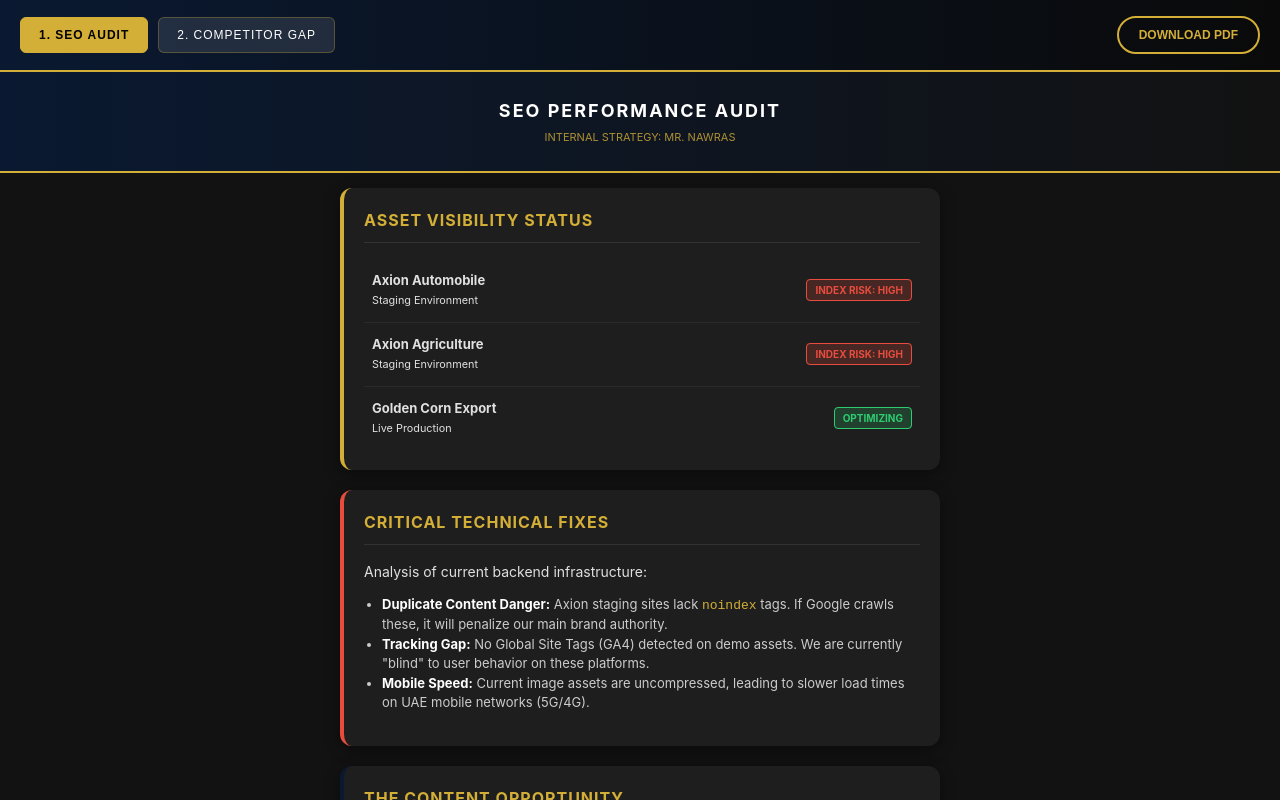
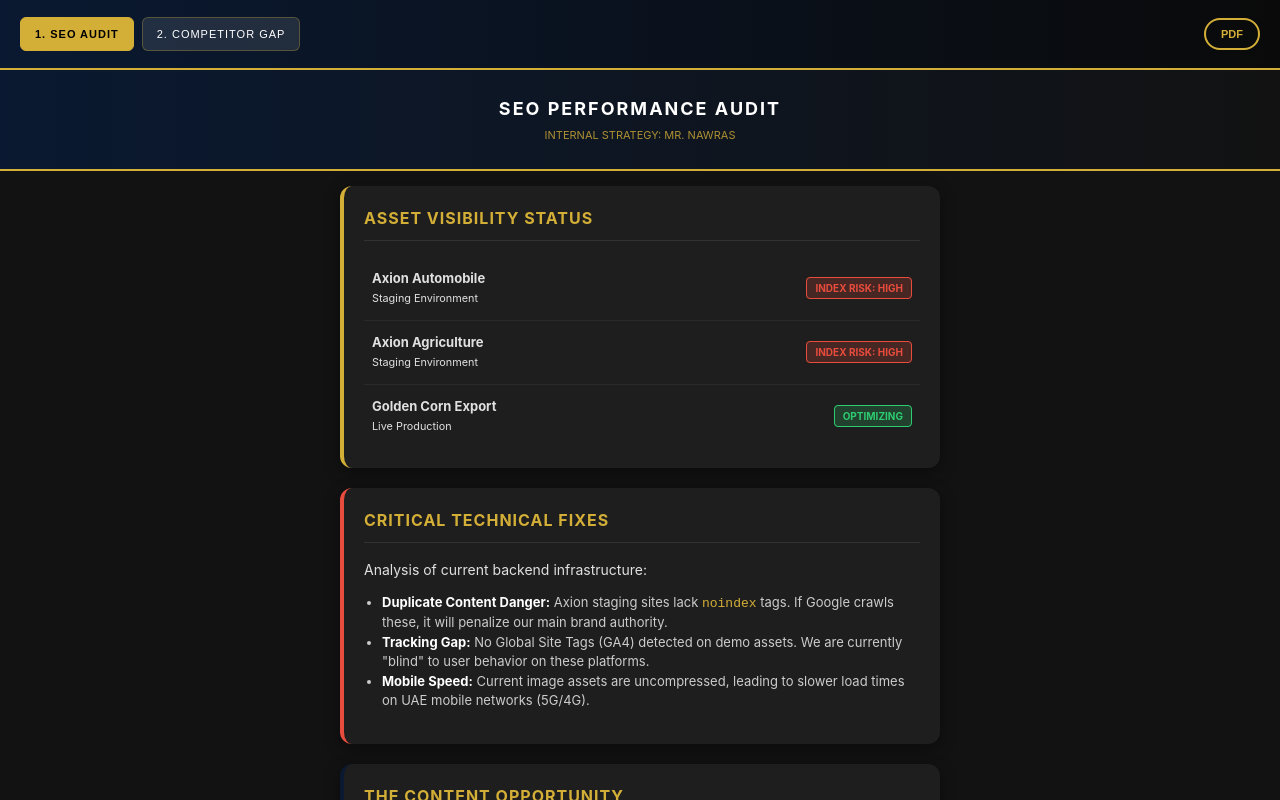
Before and after one commit to Alaa-Taifour/presentation, a plain HTML site: page index.html in a window 1280 px wide. Drawn offline with Linux system fonts and the light colour scheme.

Commit message:
Update index.html

```diff
--- a/index.html
+++ b/index.html
@@ -2,7 +2,7 @@
 <html lang="en">
 <head>
     <meta charset="UTF-8">
-    <meta name="viewport" content="width=device-width, initial-scale=1.0">
+    <meta name="viewport" content="width=device-width, initial-scale=1.0, maximum-scale=1.0, user-scalable=no">
     <title>Executive Strategy Hub | Mr. Nawras</title>
     <style>
         :root {
@@ -11,12 +11,14 @@
             --deep-blue: #0a1931;
             --text: #ffffff;
         }
+        /* Lock the body to prevent double scrollbars */
         body, html {
-            margin: 0; padding: 0; height: 100%; overflow: hidden;
+            margin: 0; padding: 0; height: 100%; width: 100%;
+            overflow: hidden;
             font-family: -apple-system, BlinkMacSystemFont, "Segoe UI", Roboto, sans-serif;
             background: var(--black);
         }
-        /* Top Navigation Bar */
+
         nav {
             height: 70px;
             background: linear-gradient(to right, var(--deep-blue), var(--black));
@@ -27,42 +29,61 @@
             border-bottom: 2px solid var(--gold);
             z-index: 1000;
             position: relative;
+            box-sizing: border-box;
         }
-        .nav-group { display: flex; gap: 10px; }
+
+        .nav-group { display: flex; gap: 8px; }
+
         .nav-btn {
             background: rgba(255, 255, 255, 0.1);
             border: 1px solid rgba(212, 175, 55, 0.3);
             color: var(--text);
-            padding: 10px 18px;
+            padding: 10px 14px;
             cursor: pointer;
             border-radius: 6px;
-            font-size: 12px;
+            font-size: 11px;
             text-transform: uppercase;
             letter-spacing: 1px;
-            transition: 0.3s;
+            white-space: nowrap;
         }
+
         .nav-btn.active {
             background: var(--gold);
             color: #000;
             border-color: var(--gold);
             font-weight: bold;
         }
+
         .pdf-btn {
             background: transparent;
             border: 2px solid var(--gold);
             color: var(--gold);
-            padding: 10px 20px;
+            padding: 8px 15px;
             cursor: pointer;
             border-radius: 50px;
-            font-size: 12px;
+            font-size: 11px;
             font-weight: bold;
             text-transform: uppercase;
         }
-        /* Report Viewer Window */
+
+        /* Container for the iframe with smooth mobile scrolling */
+        #frame-wrapper {
+            width: 100%;
+            height: calc(100vh - 70px);
+            overflow-y: auto;
+            -webkit-overflow-scrolling: touch; /* Essential for iPhone/iPad */
+        }
+
         #view-container {
             width: 100%;
-            height: calc(100vh - 72px);
+            height: 100%;
             border: none;
+            display: block;
+        }
+
+        @media print {
+            nav { display: none; }
+            #frame-wrapper { height: auto; overflow: visible; }
         }
     </style>
 </head>
@@ -73,10 +94,12 @@
         <button class="nav-btn active" onclick="loadReport('./seo_report.html', this)">1. SEO Audit</button>
         <button class="nav-btn" onclick="loadReport('./competitor_gap.html', this)">2. Competitor Gap</button>
     </div>
-    <button class="pdf-btn" onclick="downloadPDF()">Download PDF</button>
+    <button class="pdf-btn" onclick="downloadPDF()">PDF</button>
 </nav>
 
-<iframe id="view-container" src="./seo_report.html"></iframe>
+<div id="frame-wrapper">
+    <iframe id="view-container" src="./seo_report.html" scrolling="yes"></iframe>
+</div>
 
 <script>
     function loadReport(url, btn) {
```
